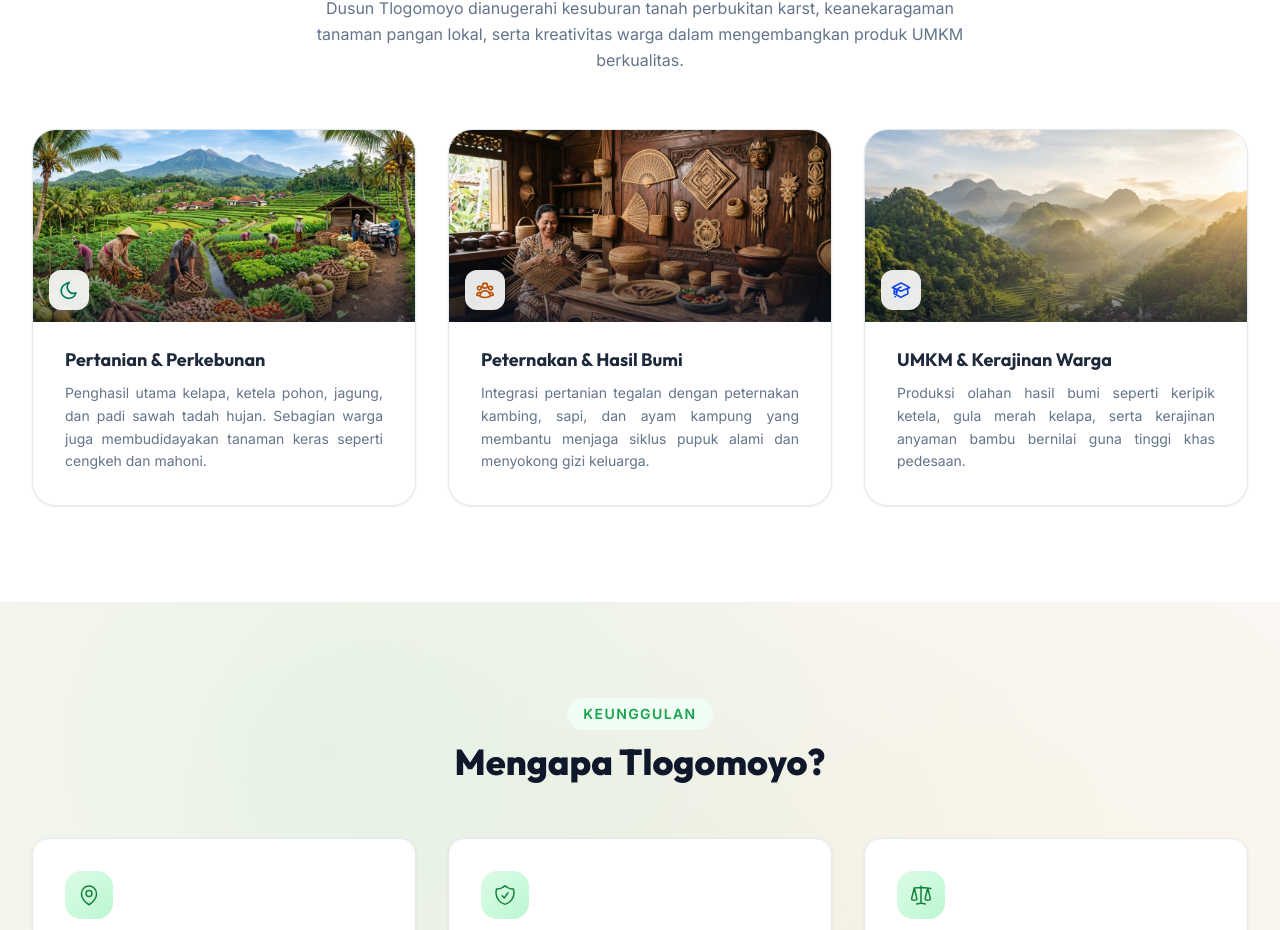
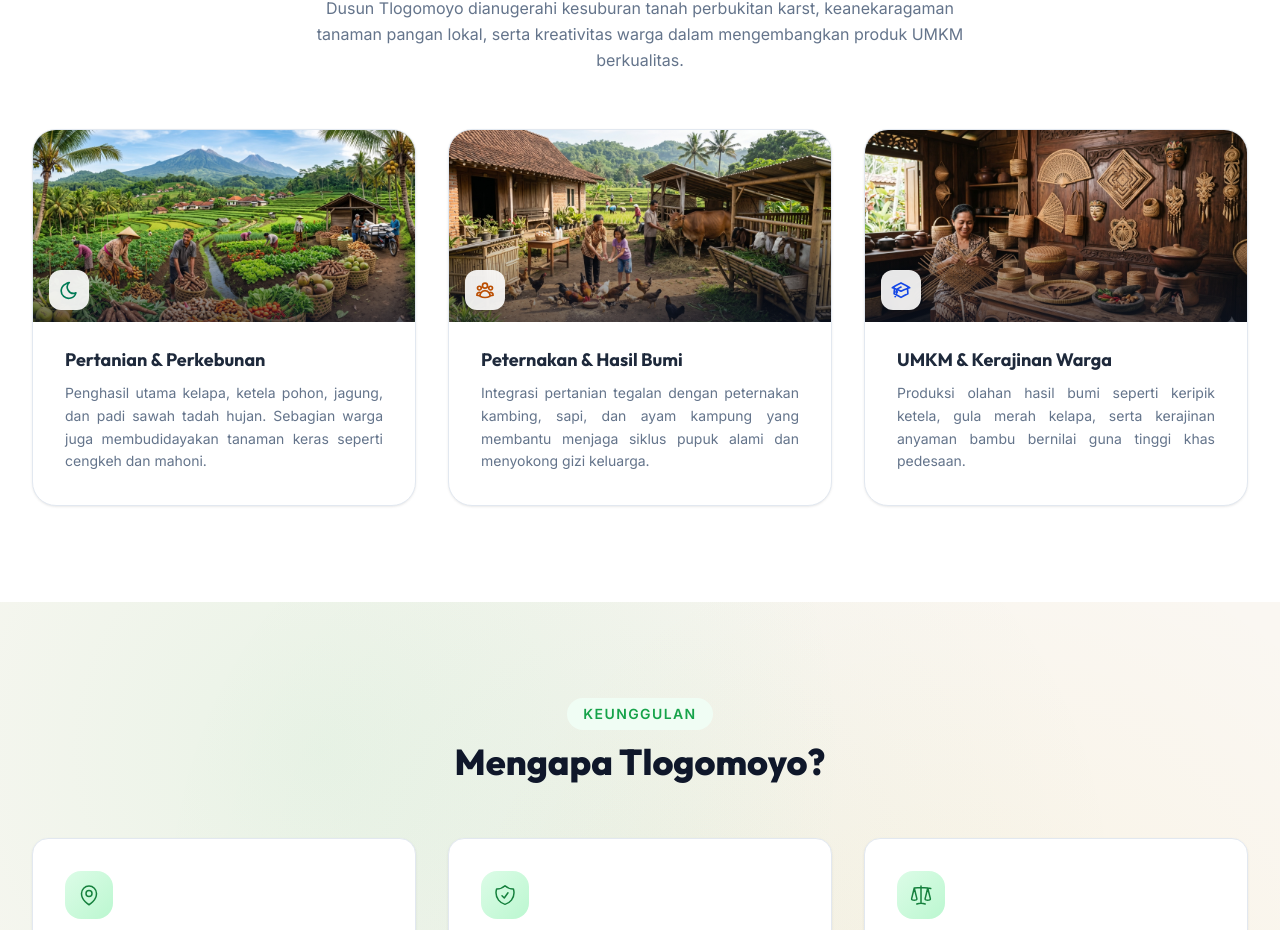
Before and after one commit to Jamesmarvins/portal-dusun-tlogomulyo, a Next.js app: page / in a window 1280 px wide. Shown: the part 1660-2590 px from the top of the page. Built offline with nearby package versions, Linux system fonts and the light colour scheme; no server answers.

Commit message:
fix: swap home page card images to correctly align with titles

```diff
--- a/app/page.js
+++ b/app/page.js
@@ -229,7 +229,7 @@ export default function HomePage() {
                 iconColor: "text-emerald-700 dark:text-emerald-400",
               },
               {
-                image: "/images/kerajinan.jpg",
+                image: "/images/peternakan.jpg",
                 icon: (
                   <path strokeLinecap="round" strokeLinejoin="round" d="M18 18.72a9.094 9.094 0 0 0 3.741-.479 3 3 0 0 0-4.682-2.72m.94 3.198.001.031c0 .225-.012.447-.037.666A11.944 11.944 0 0 1 12 21c-2.17 0-4.207-.576-5.963-1.584A6.062 6.062 0 0 1 6 18.719m12 0a5.971 5.971 0 0 0-.941-3.197m0 0A5.995 5.995 0 0 0 12 12.75a5.995 5.995 0 0 0-5.058 2.772m0 0a3 3 0 0 0-4.681 2.72 8.986 8.986 0 0 0 3.74.477m.94-3.197a5.971 5.971 0 0 0-.94 3.197M15 6.75a3 3 0 1 1-6 0 3 3 0 0 1 6 0Zm6 3a2.25 2.25 0 1 1-4.5 0 2.25 2.25 0 0 1 4.5 0Zm-13.5 0a2.25 2.25 0 1 1-4.5 0 2.25 2.25 0 0 1 4.5 0Z" />
                 ),
@@ -239,7 +239,7 @@ export default function HomePage() {
                 iconColor: "text-amber-700 dark:text-amber-400",
               },
               {
-                image: "/images/hero.png",
+                image: "/images/kerajinan.jpg",
                 icon: (
                   <path strokeLinecap="round" strokeLinejoin="round" d="M4.26 10.147a60.438 60.438 0 0 0-.491 6.347A48.62 48.62 0 0 1 12 20.904a48.62 48.62 0 0 1 8.232-4.41 60.46 60.46 0 0 0-.491-6.347m-15.482 0a50.636 50.636 0 0 0-2.658-.813A59.906 59.906 0 0 1 12 3.493a59.903 59.903 0 0 1 10.399 5.84c-.896.248-1.783.52-2.658.814m-15.482 0A50.717 50.717 0 0 1 12 13.489a50.702 50.702 0 0 1 7.74-3.342M6.75 15a.75.75 0 1 0 0-1.5.75.75 0 0 0 0 1.5Zm0 0v-3.675A55.378 55.378 0 0 1 12 8.443m-7.007 11.55A5.981 5.981 0 0 0 6.75 15.75v-1.5" />
                 ),
```
